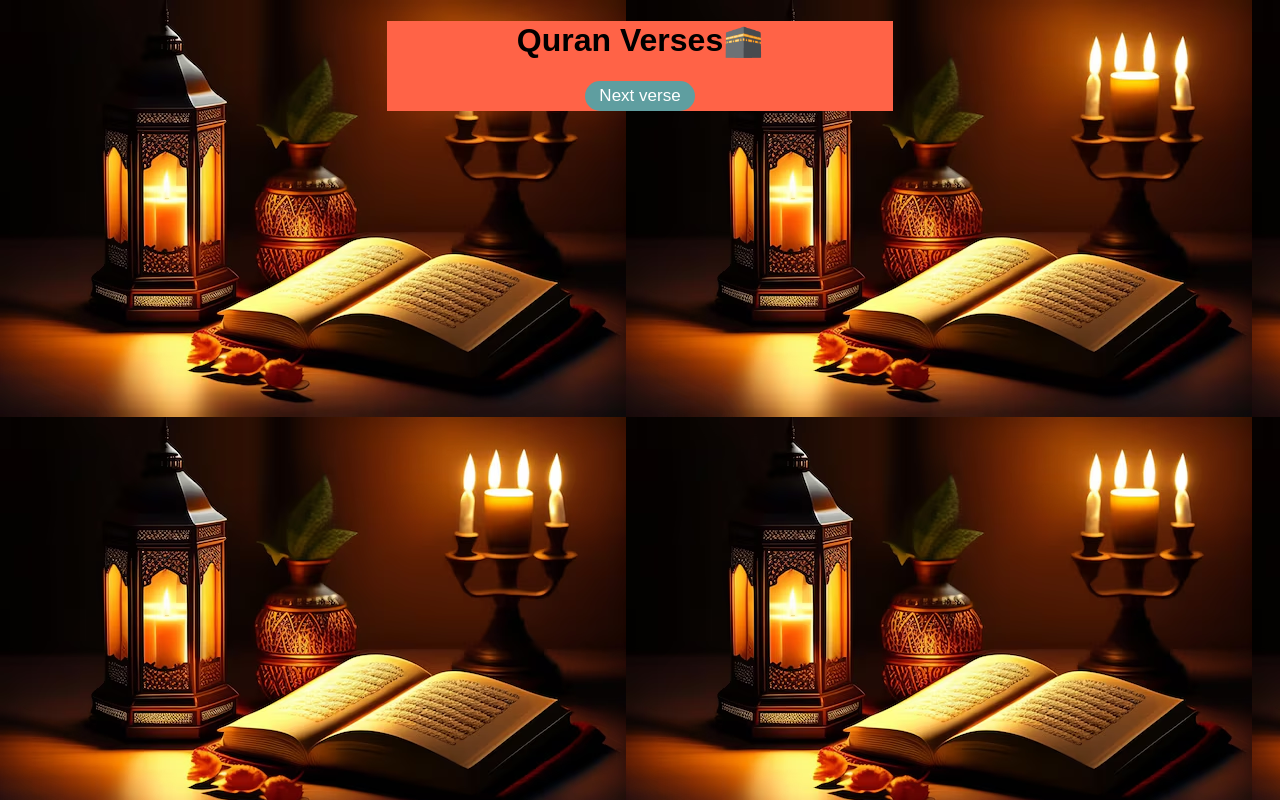
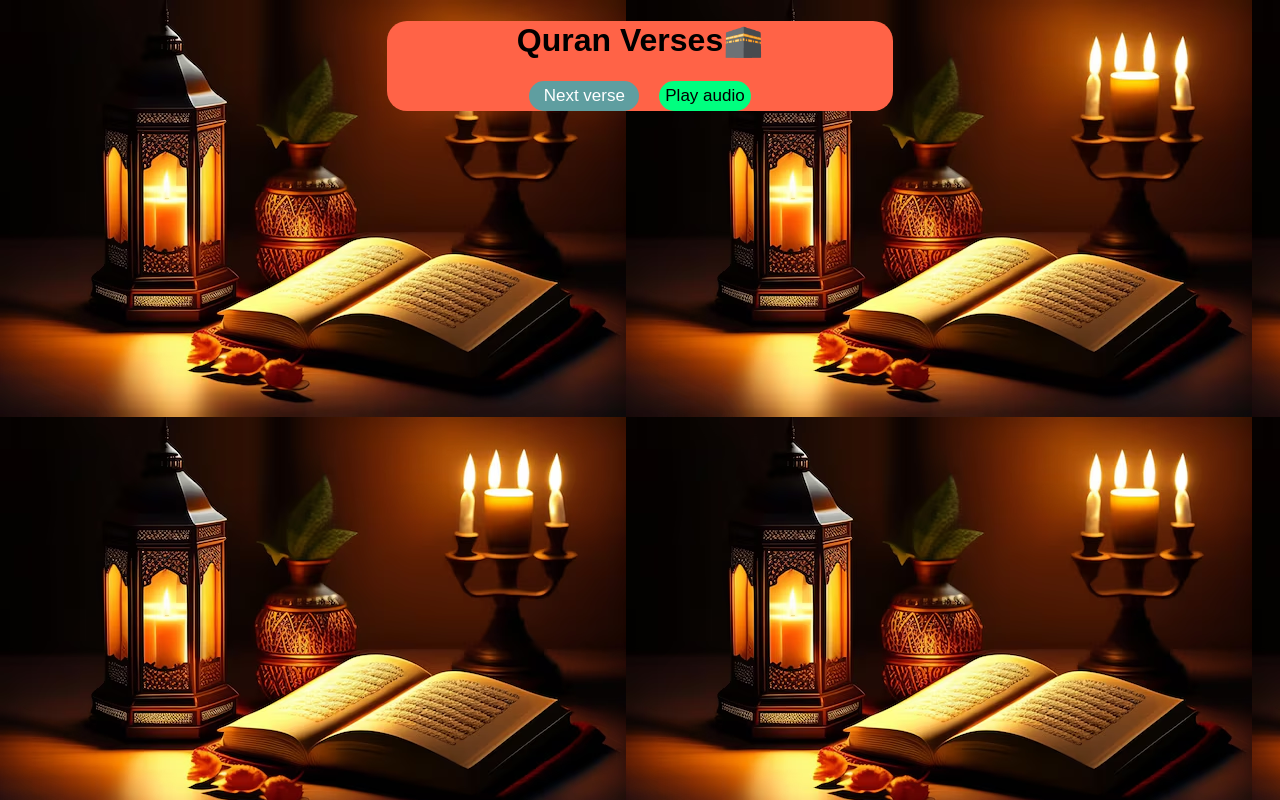
Before and after one commit to suadpllana/quran, a React (Vite) app: page / in a window 1280 px wide. Built offline with nearby package versions, Linux system fonts and the light colour scheme; no server answers.

Commit message:
first commit

```diff
--- a/src/Quran.jsx
+++ b/src/Quran.jsx
@@ -5,26 +5,30 @@ const Quran = () => {
     const [quranData , setQuranData] = useState([])
     const [surahsCount , setSurahsCount] = useState(0)
     const [ayahsCount, setAyahsCount] = useState(0)
+
+    useEffect(() => {
+      getVerse()
+  }, [])
+
         async function getVerse(){
-
-
-
             const url = "https://api.alquran.cloud/v1/quran/en.asad";
             const response = await fetch(url)
             const data = await response.json()
+
            if(ayahsCount >= data.data.surahs[surahsCount].ayahs.length - 2){
             setAyahsCount(0)
             setSurahsCount(prev => prev + 1)
            }
             setQuranData(data)
             setAyahsCount(prev => prev + 1)
-           console.log(data)
+
+        }
+        function playAudio(){
+          const utterance = new SpeechSynthesisUtterance(quranData.data.surahs[surahsCount].ayahs[ayahsCount].text);
+          window.speechSynthesis.speak(utterance);
         }
 
 
-        useEffect(() => {
-            getVerse()
-        }, [])
 
   return (
     <div>
@@ -33,9 +37,10 @@ const Quran = () => {
         {quranData.data ? <>
             <h1>Arabic Name: {quranData.data.surahs[surahsCount].englishName ? quranData.data.surahs[surahsCount].englishName : ""}</h1>
         <h2>English: {quranData.data.surahs[surahsCount].englishNameTranslation ? quranData.data.surahs[surahsCount].englishNameTranslation : ""}</h2>
-            <p>Verse: {quranData.data.surahs[surahsCount].ayahs[ayahsCount].text ? quranData.data.surahs[surahsCount].ayahs[ayahsCount].text : ""}</p>
+            <p>{quranData.data.surahs[surahsCount].ayahs[ayahsCount].text ? quranData.data.surahs[surahsCount].ayahs[ayahsCount].text : ""}</p>
                             </> :<></>}
         <button onClick={getVerse}>Next verse</button>
+        <button className="audioReciter" onClick={playAudio}>Play audio</button>
       </div>
     </div>
   )
--- a/src/index.css
+++ b/src/index.css
@@ -2,6 +2,7 @@ body{
     background-image: url(./assets/quran.png)
 }
 .container{
+    border-radius: 20px;
     width: 40%;
     margin-left: 30%;
     min-height: 5rem;
@@ -9,6 +10,15 @@ body{
     background-color: tomato;
     font-family: Arial, Helvetica, sans-serif;
     text-align: center;
+}
+.container .audioReciter{
+    margin-left: 20px;
+    width: auto;
+    background-color: springgreen;
+    color: black;
+}
+button:hover{
+    opacity: 0.7;
 }
 .container button{
     width: 110px;
```
